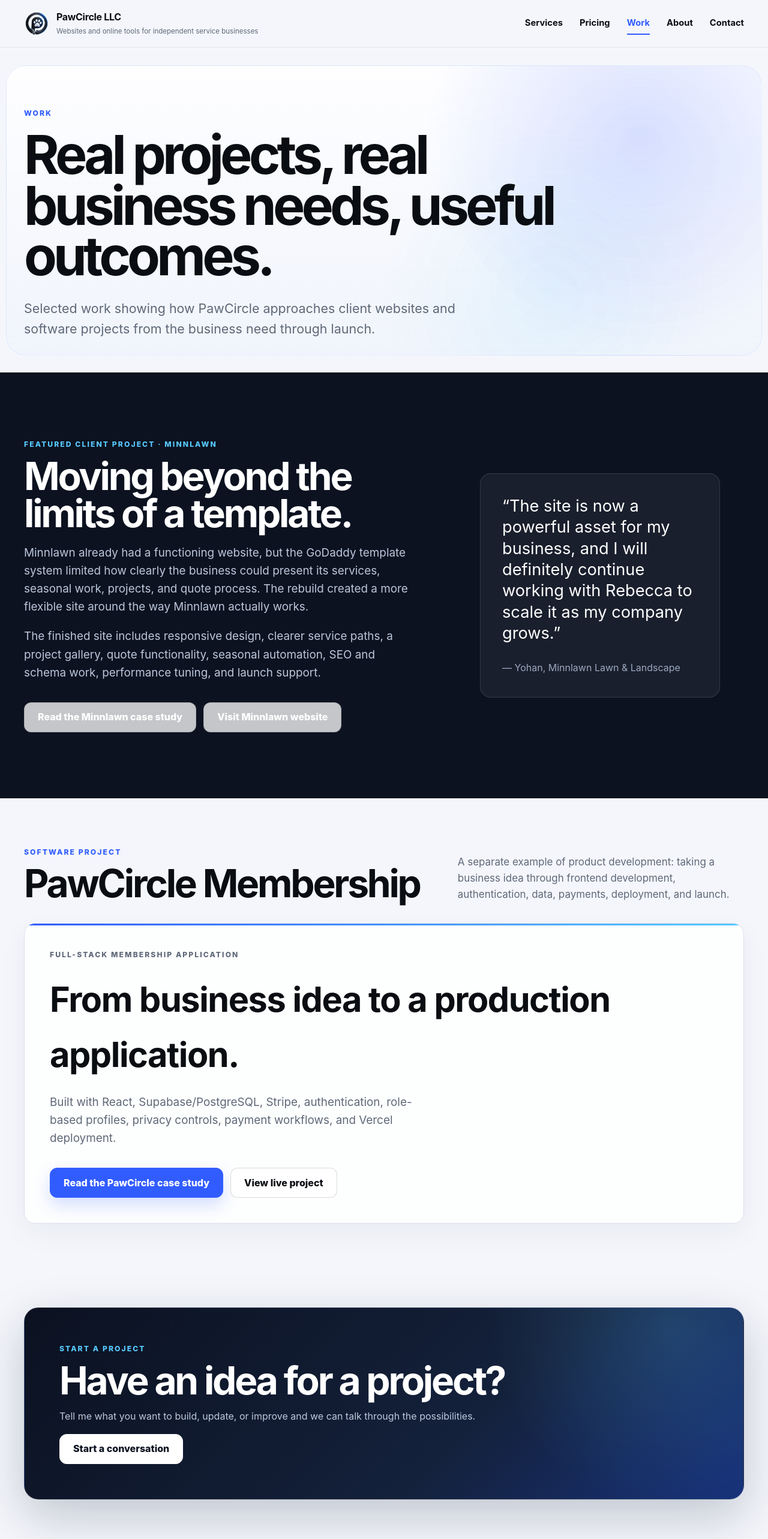
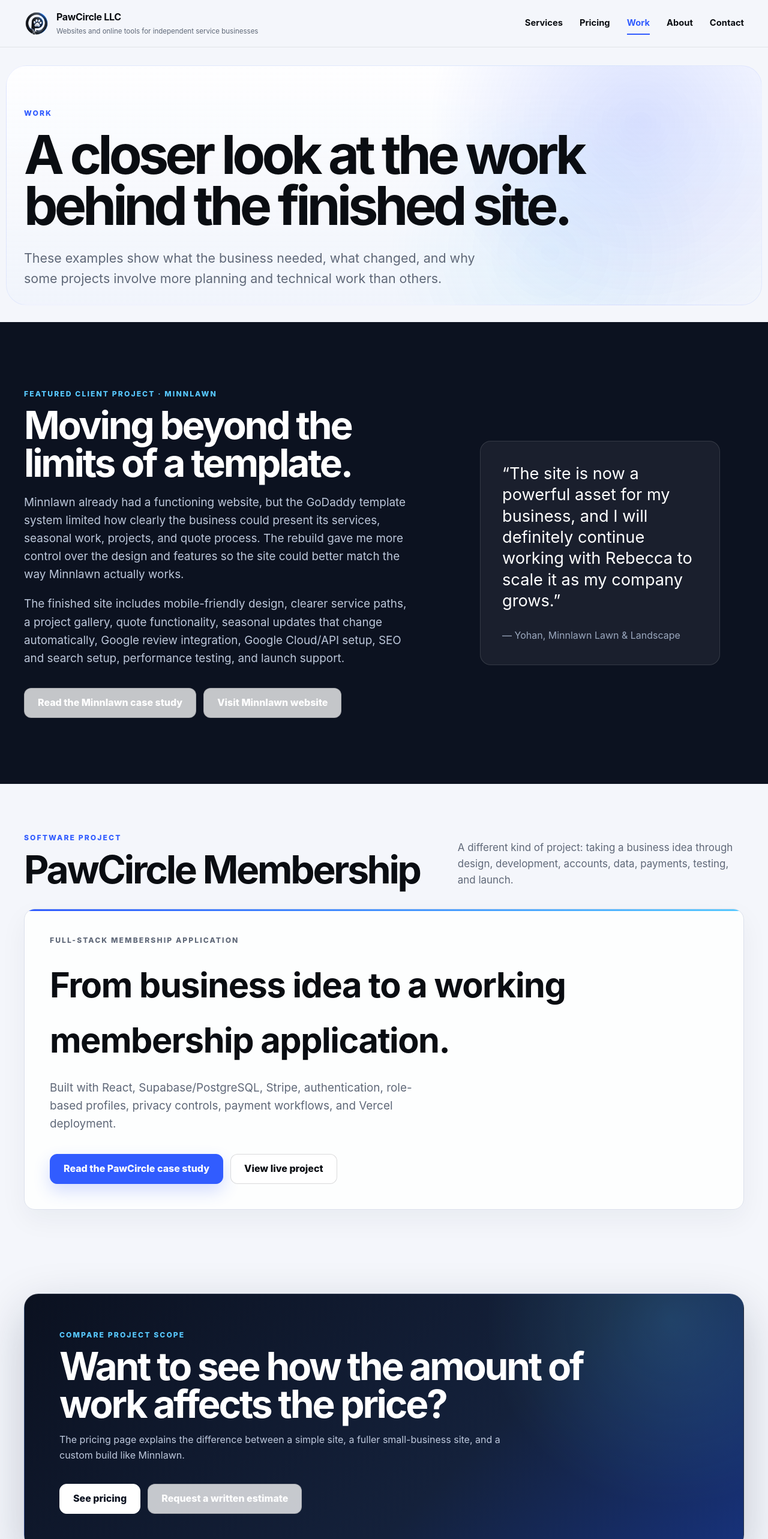
Before and after one commit to reaaland/pawcircle-llc-site, a Next.js app: page /work in a window 1280 px wide. Shown: the top 2566 px of the page at 60% size. Built offline with nearby package versions, Linux system fonts and the light colour scheme.

Commit message:
Refine Work page context and client language

```diff
--- a/app/work/page.tsx
+++ b/app/work/page.tsx
@@ -2,7 +2,7 @@
 import Link from "next/link";
 
 export const metadata: Metadata = {
-  title: "Work",
+  title: "Client Work & Case Studies",
   alternates: { canonical: "/work" },
 };
 
@@ -11,9 +11,9 @@
     <main>
       <section className="shell page-shell" style={{ paddingBottom: "34px" }}>
         <p className="eyebrow">WORK</p>
-        <h1>Real projects, real business needs, useful outcomes.</h1>
+        <h1>A closer look at the work behind the finished site.</h1>
         <p className="lede page-lede">
-          Selected work showing how PawCircle approaches client websites and software projects from the business need through launch.
+          These examples show what the business needed, what changed, and why some projects involve more planning and technical work than others.
         </p>
       </section>
 
@@ -23,10 +23,10 @@
             <p className="eyebrow">FEATURED CLIENT PROJECT · MINNLAWN</p>
             <h2>Moving beyond the limits of a template.</h2>
             <p className="lede-small">
-              Minnlawn already had a functioning website, but the GoDaddy template system limited how clearly the business could present its services, seasonal work, projects, and quote process. The rebuild created a more flexible site around the way Minnlawn actually works.
+              Minnlawn already had a functioning website, but the GoDaddy template system limited how clearly the business could present its services, seasonal work, projects, and quote process. The rebuild gave me more control over the design and features so the site could better match the way Minnlawn actually works.
             </p>
             <p className="lede-small">
-              The finished site includes responsive design, clearer service paths, a project gallery, quote functionality, seasonal automation, SEO and schema work, performance tuning, and launch support.
+              The finished site includes mobile-friendly design, clearer service paths, a project gallery, quote functionality, seasonal updates that change automatically, Google review integration, Google Cloud/API setup, SEO and search setup, performance testing, and launch support.
             </p>
             <div className="actions">
               <Link className="button button-light" href="/work/minnlawn">Read the Minnlawn case study</Link>
@@ -47,14 +47,14 @@
             <h2>PawCircle Membership</h2>
           </div>
           <p>
-            A separate example of product development: taking a business idea through frontend development, authentication, data, payments, deployment, and launch.
+            A different kind of project: taking a business idea through design, development, accounts, data, payments, testing, and launch.
           </p>
         </div>
 
         <article className="detail-card" style={{ padding: "42px" }}>
           <p className="eyebrow">FULL-STACK MEMBERSHIP APPLICATION</p>
           <h2 style={{ fontSize: "clamp(2.2rem, 4.5vw, 4rem)", margin: "18px 0" }}>
-            From business idea to a production application.
+            From business idea to a working membership application.
           </h2>
           <p className="lede-small">
             Built with React, Supabase/PostgreSQL, Stripe, authentication, role-based profiles, privacy controls, payment workflows, and Vercel deployment.
@@ -67,10 +67,13 @@
       </section>
 
       <section className="cta shell">
-        <p className="eyebrow">START A PROJECT</p>
-        <h2>Have an idea for a project?</h2>
-        <p>Tell me what you want to build, update, or improve and we can talk through the possibilities.</p>
-        <Link className="button button-dark" href="/contact">Start a conversation</Link>
+        <p className="eyebrow">COMPARE PROJECT SCOPE</p>
+        <h2>Want to see how the amount of work affects the price?</h2>
+        <p>The pricing page explains the difference between a simple site, a fuller small-business site, and a custom build like Minnlawn.</p>
+        <div className="actions">
+          <Link className="button button-dark" href="/pricing">See pricing</Link>
+          <Link className="button button-light" href="/contact">Request a written estimate</Link>
+        </div>
       </section>
     </main>
   );
```
